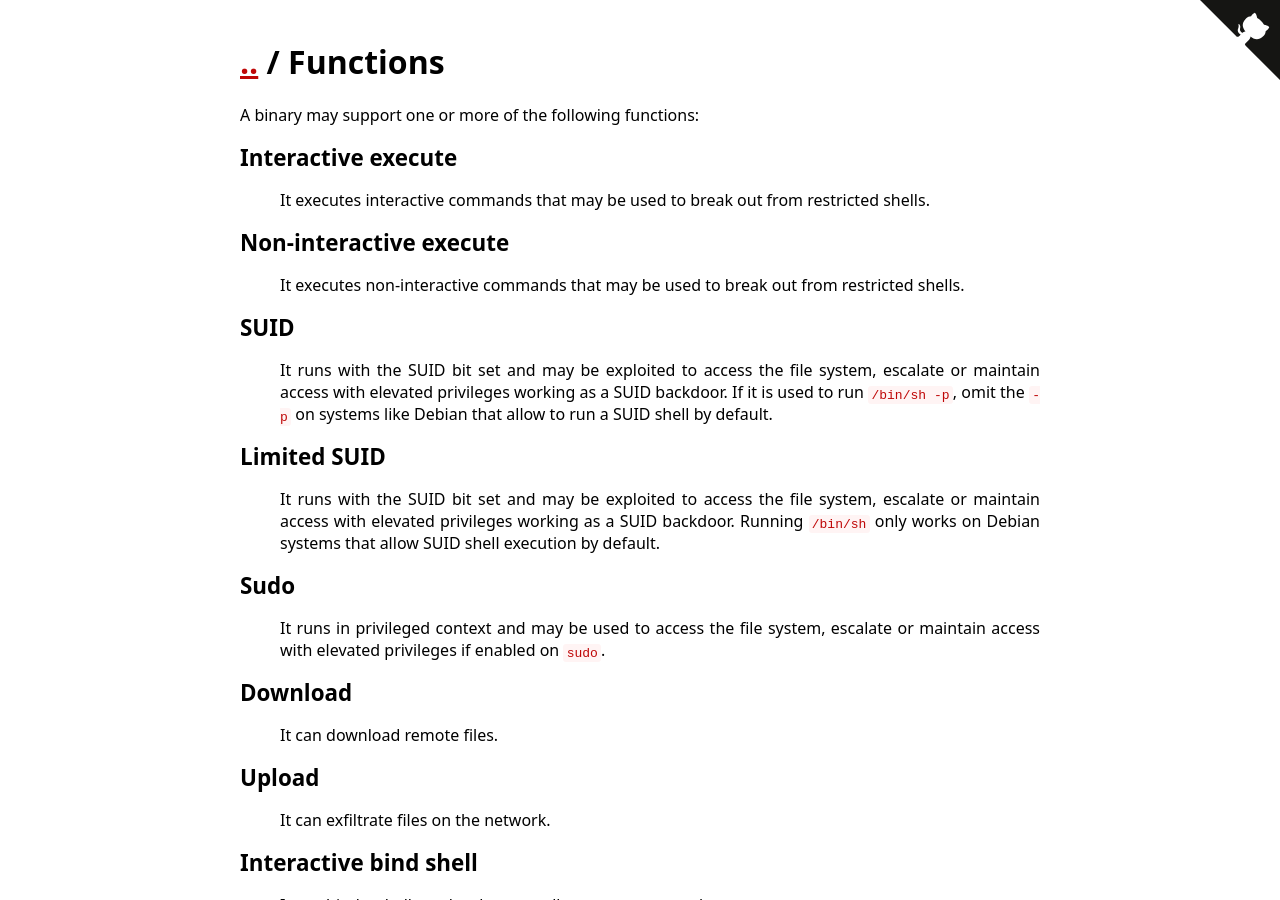
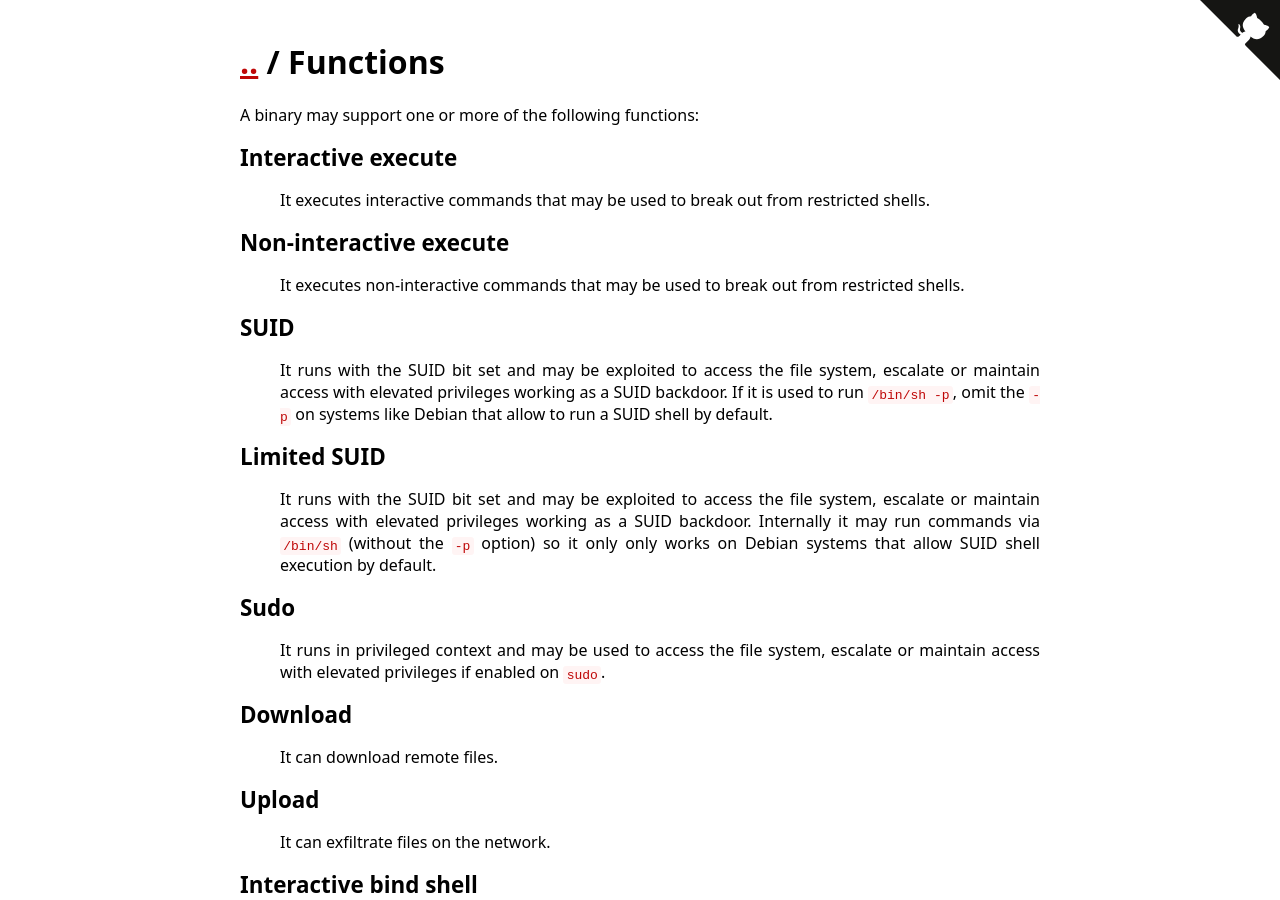
Before and after one commit to GTFOBins/GTFOBins.github.io, a Jekyll site: the page built from functions.md, in a window 1280 px wide and 900 px high. Built offline with Jekyll 4.4.1, drawn with Linux system fonts in a browser that asks for light colours.

Commit message:
Fix SUID-limited description

```diff
--- a/_data/functions.yml
+++ b/_data/functions.yml
@@ -24,8 +24,9 @@ suid-limited:
   description: |
     It runs with the SUID bit set and may be exploited to access the file
     system, escalate or maintain access with elevated privileges working as a
-    SUID backdoor. Running `/bin/sh` only works on Debian systems that allow
-    SUID shell execution by default.
+    SUID backdoor. Internally it may run commands via `/bin/sh` (without the
+    `-p` option) so it only only works on Debian systems that allow SUID shell
+    execution by default.
 
 sudo-enabled:
   label: Sudo
```
